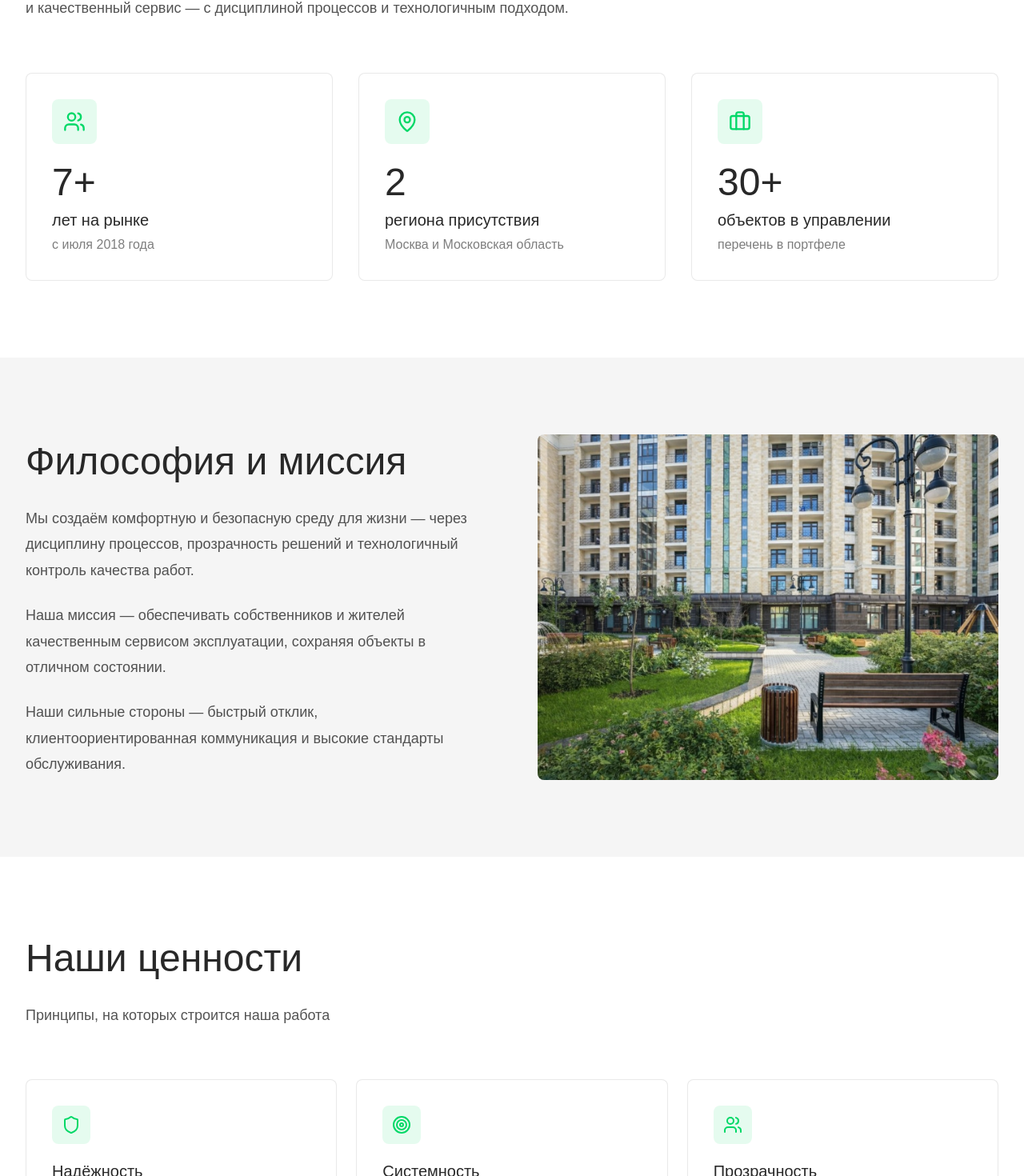
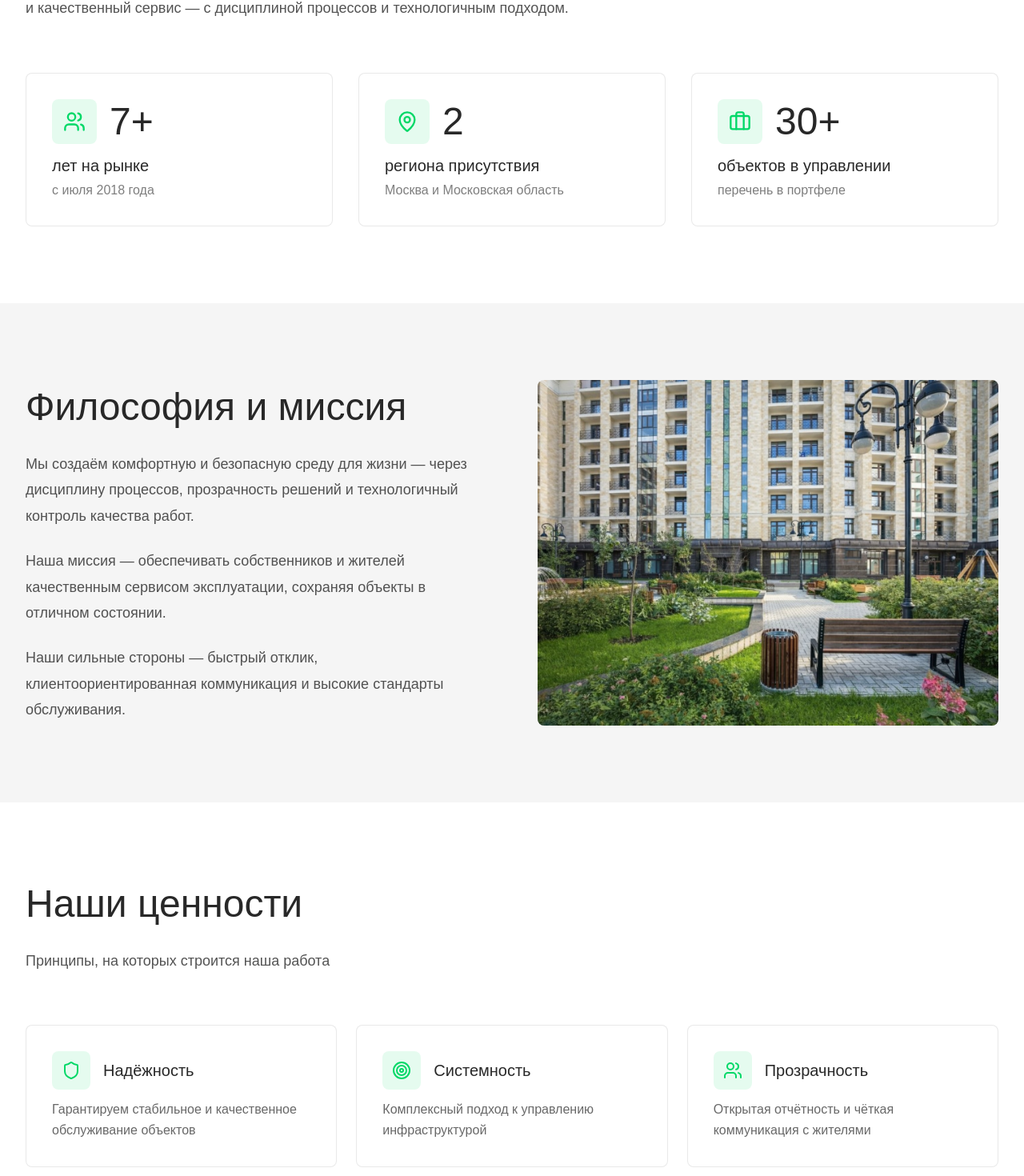
Before and after one commit to EgorArutiunean/jkxtech, a React (Vite) app: page / in a window 1280 px wide. Shown: the part 1053-2523 px from the top of the page at 80% size. Built offline with nearby package versions, Linux system fonts and the light colour scheme.

Commit message:
Center section headings and justify descriptions on mobile

```diff
--- a/src/app/components/about-section.tsx
+++ b/src/app/components/about-section.tsx
@@ -26,11 +26,11 @@ export function AboutSection() {
     <section className="py-24 bg-white">
       <div className="container mx-auto px-4 sm:px-6 lg:px-8 max-w-7xl">
         {/* Header */}
-        <div className="max-w-3xl mb-16">
+        <div className="max-w-3xl mb-16 mx-auto md:mx-0 text-center md:text-left">
           <h2 className="mb-6" style={{ fontSize: 'clamp(2rem, 4vw, 3rem)' }}>
             О компании
           </h2>
-          <p className="text-[#282828]/80" style={{ fontSize: '1.125rem', lineHeight: '1.8' }}>
+          <p className="text-[#282828]/80 text-justify md:text-left" style={{ fontSize: '1.125rem', lineHeight: '1.8' }}>
             «ЖКХ Технологии» — профессиональный управляющий партнёр в сфере эксплуатации объектов недвижимости.
 Обеспечиваем комфорт и безопасность, прозрачную отчётность и качественный сервис — с дисциплиной процессов и технологичным подходом.
           </p>
@@ -45,16 +45,18 @@ export function AboutSection() {
                 key={index}
                 className="bg-white border border-[#282828]/10 rounded-lg p-8 hover:border-[#00D867]/30 transition-all duration-300"
               >
-                <div className="w-14 h-14 bg-[#00D867]/10 rounded-lg flex items-center justify-center mb-6">
-                  <Icon className="w-7 h-7 text-[#00D867]" />
+                <div className="flex items-center justify-center md:justify-start gap-4 mb-3">
+                  <div className="w-14 h-14 bg-[#00D867]/10 rounded-lg flex items-center justify-center shrink-0">
+                    <Icon className="w-7 h-7 text-[#00D867]" />
+                  </div>
+                  <div style={{ fontSize: '3rem', fontWeight: 500, lineHeight: '1' }}>
+                    {stat.number}
+                  </div>
                 </div>
-                <div className="mb-2" style={{ fontSize: '3rem', fontWeight: 500, lineHeight: '1' }}>
-                  {stat.number}
-                </div>
-                <div className="mb-1" style={{ fontSize: '1.25rem', fontWeight: 500 }}>
+                <div className="mb-1 text-center md:text-left" style={{ fontSize: '1.25rem', fontWeight: 500 }}>
                   {stat.label}
                 </div>
-                <div className="text-[#282828]/60" style={{ fontSize: '1rem' }}>
+                <div className="text-[#282828]/60 text-center md:text-left" style={{ fontSize: '1rem' }}>
                   {stat.description}
                 </div>
               </div>
--- a/src/app/components/contact-section.tsx
+++ b/src/app/components/contact-section.tsx
@@ -100,11 +100,11 @@ export function ContactSection() {
     <section id="contact" className="py-24 bg-[#f5f5f5]">
       <div className="container mx-auto px-4 sm:px-6 lg:px-8 max-w-7xl">
         {/* Header */}
-        <div className="max-w-3xl mb-16">
+        <div className="max-w-3xl mb-16 mx-auto md:mx-0 text-center md:text-left">
           <h2 className="mb-6" style={{ fontSize: 'clamp(2rem, 4vw, 3rem)' }}>
             Контакты
           </h2>
-          <p className="text-[#282828]/80" style={{ fontSize: '1.125rem', lineHeight: '1.8' }}>
+          <p className="text-[#282828]/80 text-justify md:text-left" style={{ fontSize: '1.125rem', lineHeight: '1.8' }}>
             Опишите задачу — мы предложим формат управления и план работ
           </p>
         </div>
--- a/src/app/components/hero-section.tsx
+++ b/src/app/components/hero-section.tsx
@@ -23,13 +23,14 @@ export function HeroSection() {
 
       {/* Content */}
       <div className="relative z-10 container mx-auto px-4 sm:px-6 lg:px-8 max-w-7xl">
-        <div className="max-w-3xl">
+        <div className="max-w-3xl mx-auto lg:mx-0 text-center lg:text-left">
           <h1 className="text-white mb-6" style={{ fontSize: 'clamp(2.5rem, 6vw, 4.5rem)' }}>
             ЖКХ Технологии
           </h1>
-          <p className="text-white/90 mb-10 max-w-2xl" style={{ fontSize: 'clamp(1.125rem, 2vw, 1.5rem)' }}>
+          <p className="text-white/90 mb-10 max-w-2xl mx-auto lg:mx-0" style={{ fontSize: 'clamp(1.125rem, 2vw, 1.5rem)' }}>
             Ваш управляющий партнёр по эксплуатации объектов недвижимости: прозрачные процессы, быстрый отклик и стабильное качество сервиса для жителей и собственников.
           </p>
+          <div className="flex justify-center lg:justify-start">
             <button
               type="button"
               onClick={handleScrollToContact}
@@ -38,6 +39,7 @@ export function HeroSection() {
               <span style={{ fontSize: '1.125rem', fontWeight: 500 }}>Консультация</span>
               <ArrowRight className="w-5 h-5" />
             </button>
+          </div>
         </div>
       </div>
 
--- a/src/app/components/objects-section.tsx
+++ b/src/app/components/objects-section.tsx
@@ -38,10 +38,10 @@ export function ObjectsSection() {
 
           {/* Content */}
           <div className="order-1 lg:order-2">
-            <h2 className="mb-6" style={{ fontSize: 'clamp(2rem, 4vw, 3rem)' }}>
+            <h2 className="mb-6 text-center lg:text-left" style={{ fontSize: 'clamp(2rem, 4vw, 3rem)' }}>
               Объекты управления
             </h2>
-            <p className="text-[#282828]/80 mb-10" style={{ fontSize: '1.125rem', lineHeight: '1.8' }}>
+            <p className="text-[#282828]/80 mb-10 text-justify lg:text-left" style={{ fontSize: '1.125rem', lineHeight: '1.8' }}>
               Мы управляем разнообразными объектами жилой и коммунальной инфраструктуры,
               обеспечивая их бесперебойное функционирование и комфорт для жителей.
             </p>
--- a/src/app/components/philosophy-section.tsx
+++ b/src/app/components/philosophy-section.tsx
@@ -5,10 +5,10 @@ export function PhilosophySection() {
         <div className="grid grid-cols-1 lg:grid-cols-2 gap-12 lg:gap-16 items-center">
           {/* Text Content */}
           <div>
-            <h2 className="mb-6" style={{ fontSize: 'clamp(2rem, 4vw, 3rem)' }}>
+            <h2 className="mb-6 text-center lg:text-left" style={{ fontSize: 'clamp(2rem, 4vw, 3rem)' }}>
               Философия и миссия
             </h2>
-            <div className="space-y-6 text-[#282828]/80" style={{ fontSize: '1.125rem', lineHeight: '1.8' }}>
+            <div className="space-y-6 text-[#282828]/80 text-justify lg:text-left" style={{ fontSize: '1.125rem', lineHeight: '1.8' }}>
               <p>
                 Мы создаём комфортную и безопасную среду для жизни — через дисциплину процессов, прозрачность решений и технологичный контроль качества работ.
               </p>
--- a/src/app/components/trust-section.tsx
+++ b/src/app/components/trust-section.tsx
@@ -16,11 +16,11 @@ export function TrustSection() {
     <section className="py-24 bg-white">
       <div className="container mx-auto px-4 sm:px-6 lg:px-8 max-w-7xl">
         {/* Header */}
-        <div className="max-w-3xl mb-16">
+        <div className="max-w-3xl mb-16 mx-auto md:mx-0 text-center md:text-left">
           <h2 className="mb-6" style={{ fontSize: 'clamp(2rem, 4vw, 3rem)' }}>
             Почему нам доверяют
           </h2>
-          <p className="text-[#282828]/80" style={{ fontSize: '1.125rem', lineHeight: '1.8' }}>
+          <p className="text-[#282828]/80 text-justify md:text-left" style={{ fontSize: '1.125rem', lineHeight: '1.8' }}>
             Мы подтверждаем свою надёжность на практике
           </p>
         </div>
--- a/src/app/components/values-section.tsx
+++ b/src/app/components/values-section.tsx
@@ -38,11 +38,11 @@ export function ValuesSection() {
     <section className="py-24 bg-white">
       <div className="container mx-auto px-4 sm:px-6 lg:px-8 max-w-7xl">
         {/* Header */}
-        <div className="max-w-3xl mb-16">
+        <div className="max-w-3xl mb-16 mx-auto md:mx-0 text-center md:text-left">
           <h2 className="mb-6" style={{ fontSize: 'clamp(2rem, 4vw, 3rem)' }}>
             Наши ценности
           </h2>
-          <p className="text-[#282828]/80" style={{ fontSize: '1.125rem', lineHeight: '1.8' }}>
+          <p className="text-[#282828]/80 text-justify md:text-left" style={{ fontSize: '1.125rem', lineHeight: '1.8' }}>
             Принципы, на которых строится наша работа
           </p>
         </div>
@@ -56,12 +56,14 @@ export function ValuesSection() {
                 key={index}
                 className="bg-white border border-[#282828]/10 rounded-lg p-8 hover:shadow-lg hover:border-[#00D867]/30 transition-all duration-300"
               >
-                <div className="w-12 h-12 bg-[#00D867]/10 rounded-lg flex items-center justify-center mb-5">
-                  <Icon className="w-6 h-6 text-[#00D867]" />
+                <div className="flex items-center justify-start gap-4 mb-3 text-left">
+                  <div className="w-12 h-12 bg-[#00D867]/10 rounded-lg flex items-center justify-center shrink-0">
+                    <Icon className="w-6 h-6 text-[#00D867]" />
+                  </div>
+                  <h3 className="m-0 leading-none" style={{ fontSize: '1.25rem' }}>
+                    {value.title}
+                  </h3>
                 </div>
-                <h3 className="mb-3" style={{ fontSize: '1.25rem' }}>
-                  {value.title}
-                </h3>
                 <p className="text-[#282828]/70" style={{ fontSize: '1rem', lineHeight: '1.6' }}>
                   {value.description}
                 </p>
```
Lines whose indentation alone changed are shown as unchanged.
